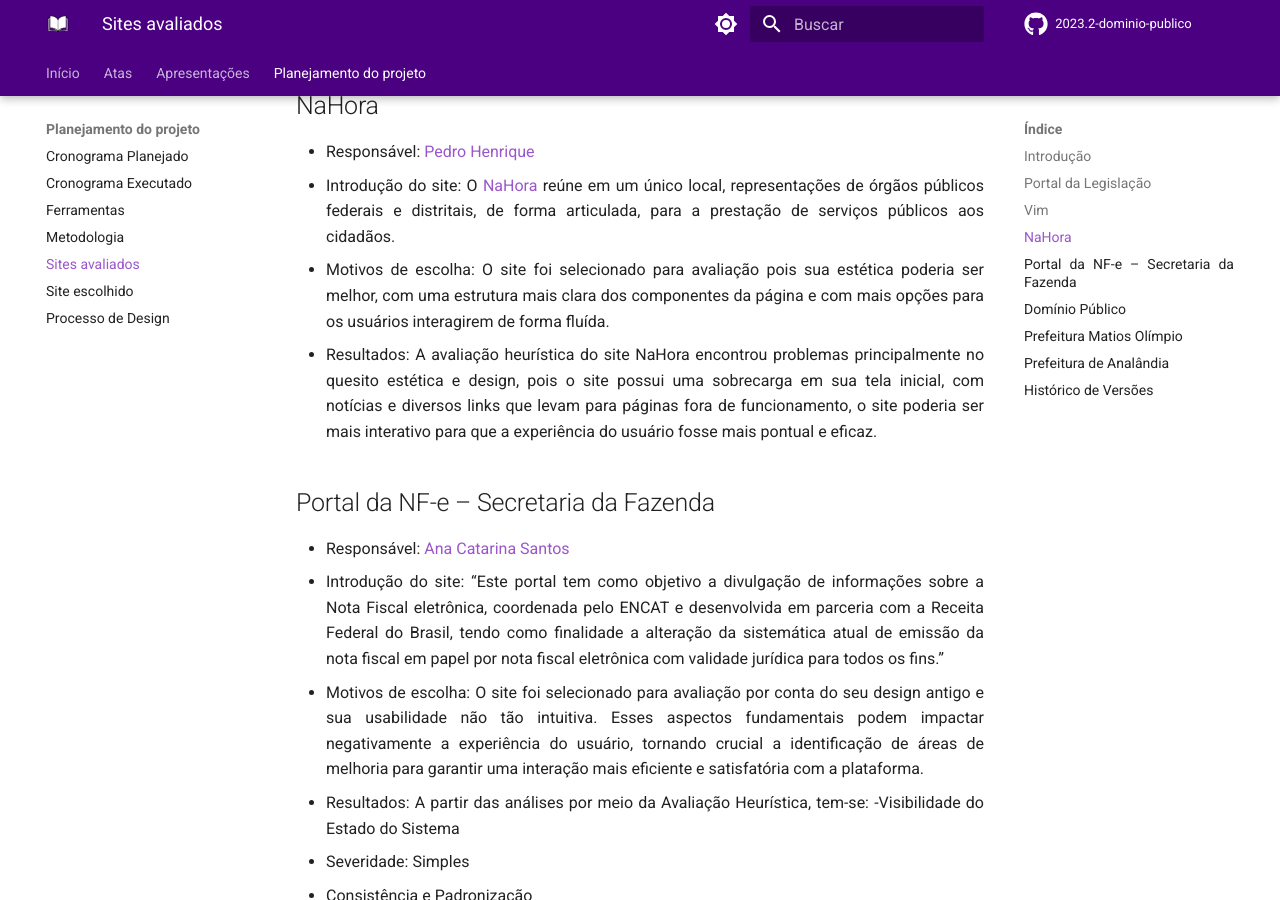
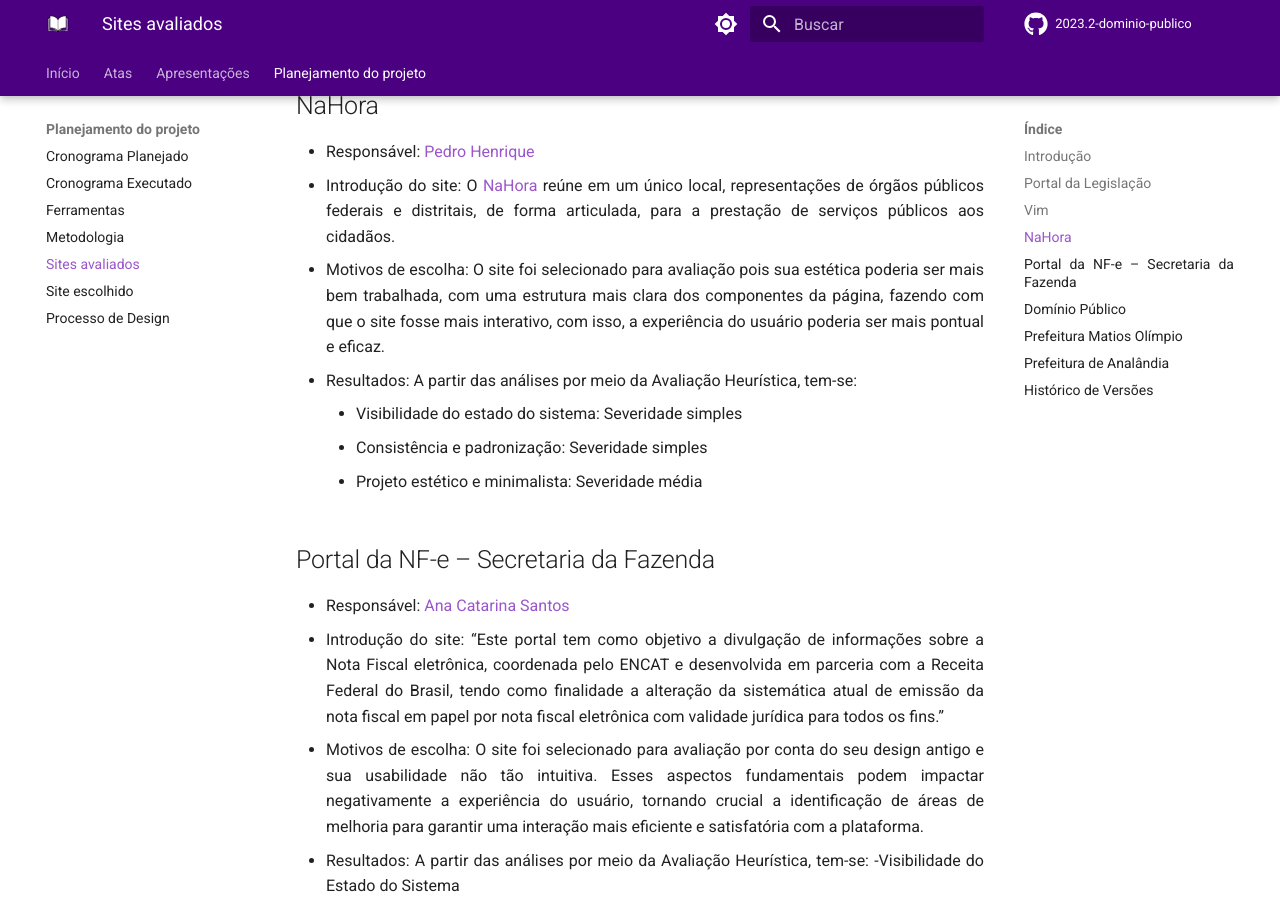
Before and after one commit to Interacao-Humano-Computador/2023.2-Dominio-Publico, an MkDocs documentation site: the page built from docs/planejamento/sites_avaliados.md, in a window 1280 px wide and 900 px high, scrolled down 1086 px. Built offline with MkDocs 1.6.1 and Material for MkDocs 9.7.7, drawn with Linux system fonts in a browser that asks for light colours; comment, search, counter and statistics services are not loaded; some of the changed text lies outside the part shown.

Commit message:
Atualização da página de sites avaliados

```diff
--- a/docs/planejamento/sites_avaliados.md
+++ b/docs/planejamento/sites_avaliados.md
@@ -31,8 +31,11 @@
 
 - Responsável: [Pedro Henrique](https://github.com/pedro-hsf)
 - Introdução do site: O [NaHora](https://www.nahora.df.gov.br/) reúne em um único local, representações de órgãos públicos federais e distritais, de forma articulada, para a prestação de serviços públicos aos cidadãos.
-- Motivos de escolha: O site foi selecionado para avaliação pois sua estética poderia ser melhor, com uma estrutura mais clara dos componentes da página e com mais opções para os usuários interagirem de forma fluída.
-- Resultados: A avaliação heurística do site NaHora encontrou problemas principalmente no quesito estética e design, pois o site possui uma sobrecarga em sua tela inicial, com notícias e diversos links que levam para páginas fora de funcionamento, o site poderia ser mais interativo para que a experiência do usuário fosse mais pontual e eficaz.
+- Motivos de escolha: O site foi selecionado para avaliação pois sua estética poderia ser mais bem trabalhada, com uma estrutura mais clara dos componentes da página, fazendo com que o site fosse mais interativo, com isso, a experiência do usuário poderia ser mais pontual e eficaz.
+- Resultados: A partir das análises por meio da Avaliação Heurística, tem-se:
+    - Visibilidade do estado do sistema: Severidade simples
+    - Consistência e padronização: Severidade simples
+    - Projeto estético e minimalista: Severidade média
 
 
 
@@ -99,4 +102,5 @@
 | 1.2    | 29/09/2023 | Avaliação do [Analãndia](https://www.analandia.sp.gov.br/)                   | [Harryson](https://github.com/harry-cmartin)    | [Victor Hugo](https://github.com/ViictorHugoo) |
 | 1.3    | 29/09/2023 | Avaliação do [Matias Olimpio](https://www.matiasolimpio.pi.gov.br/)          | [Gustavo](https://github.com/gustavofbs)        | [Luciano Ricardo](https://github.com/l-ricardo) e [Victor Hugo](https://github.com/ViictorHugoo)|
 | 1.4    | 30/09/2023 | Avaliação do [Vim](https://www.vim.org)                                      | [Victor Hugo](https://github.com/ViictorHugoo)  | [Luciano Ricardo](https://github.com/l-ricardo)|
-| 1.5    | 01/10/2023 | Avaliação do [Dominio Publico](http://www.dominiopublico.gov.br/pesquisa/PesquisaObraForm.jsp)                                      | [Maria Alice](https://github.com/Maliz30)  | [Ana Catarina](https://github.com/an4catarina)|
+| 1.5    | 30/09/2023 | Avaliação do [NaHora](https://www.nahora.df.gov.br/) e do [Portal da NF-e](https://www.nfe.fazenda.gov.br/portal/principal.aspx)                                     | [Pedro Henrique](https://github.com/pedro-hsf)  | [Victor Hugo](https://github.com/ViictorHugoo)|
+| 1.6    | 01/10/2023 | Avaliação do [Dominio Publico](http://www.dominiopublico.gov.br/pesquisa/PesquisaObraForm.jsp)                                      | [Maria Alice](https://github.com/Maliz30)  | [Ana Catarina](https://github.com/an4catarina)|
```
